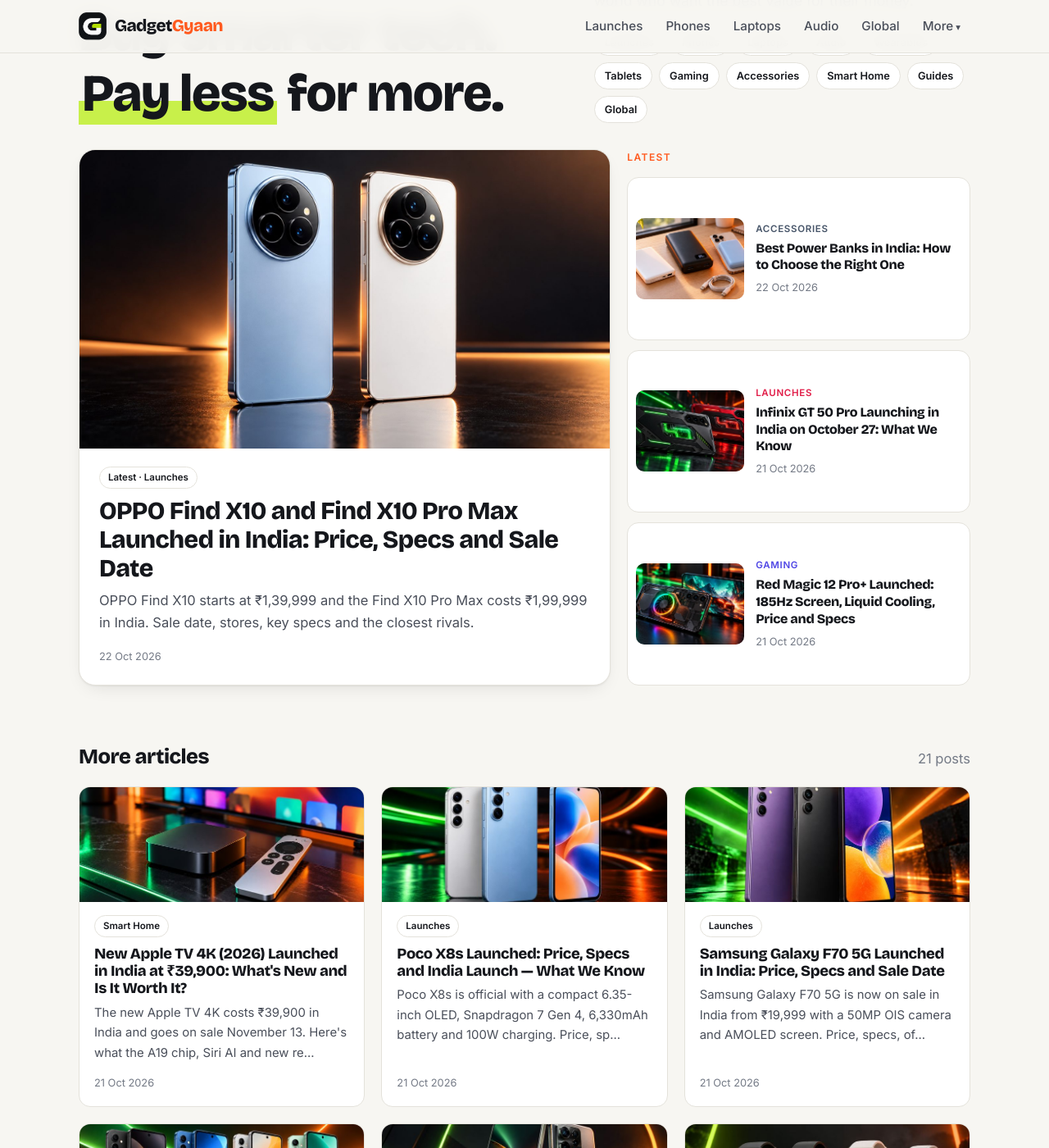
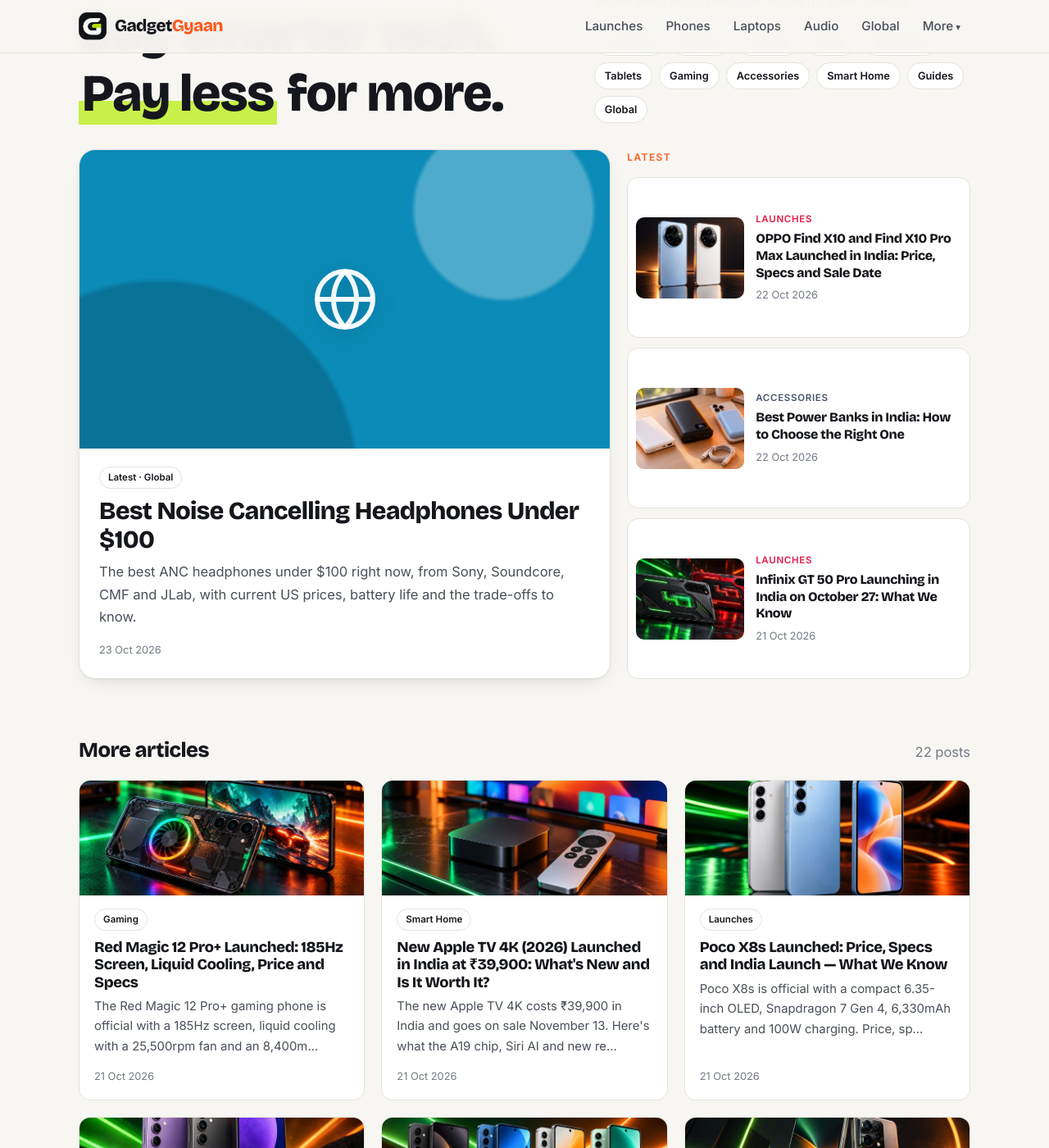
Before and after one commit to kiteksood167/kiteksood167.github.io, a Jekyll site: the page built from index.html, in a window 1280 px wide and 1400 px high, scrolled down 193 px. Shown: the whole window at 82% size. Built offline with Jekyll 4.4.1, drawn with Linux system fonts in a browser that asks for light colours; part of the change alters nothing that is shown.

Commit message:
New post: Best Noise Cancelling Headphones Under $100
Co-Authored-By: Claude <noreply@anthropic.com>

```diff
--- a/_data/content_plan.yml
+++ b/_data/content_plan.yml
@@ -2,13 +2,6 @@
 # The daily task writes the entry for today's date. If an image with the listed
 # `image` file name exists in assets/images/, it is used as the cover.
 # Launch posts (6:48 PM) are news-driven and are not planned here.
-
-- date: 2026-10-22
-  audience: India
-  category: Accessories
-  title: "Best Power Banks in India: How to Choose the Right One"
-  slug: best-power-banks-india
-  image: best-power-banks-india.jpg
 
 - date: 2026-10-23
   audience: Global
--- a/_posts/2026-10-21-best-budget-phones-under-300.md
+++ b/_posts/2026-10-21-best-budget-phones-under-300.md
@@ -86,7 +86,7 @@ A few popular phones no longer fit under $300 at full price. The Moto G Power (2
 
 Before buying an unlocked phone, check your carrier's compatibility page to make sure the model works on its network.
 
-**Related reading:** [Unlocked vs Carrier Phones: Which Should You Buy in 2026?](/unlocked-vs-carrier-phones/) · [Fast Charging Explained: Watts, USB-C PD and the Right Charger](/fast-charging-explained/)
+**Related reading:** [Unlocked vs Carrier Phones: Which Should You Buy in 2026?](/unlocked-vs-carrier-phones/) · [Fast Charging Explained: Watts, USB-C PD and the Right Charger](/fast-charging-explained/) · [Best Noise Cancelling Headphones Under $100](/best-noise-cancelling-headphones-under-100/)
 
 ## The bottom line
 
--- /dev/null
+++ b/_posts/2026-10-23-best-noise-cancelling-headphones-under-100.md
@@ -0,0 +1,88 @@
+---
+title: "Best Noise Cancelling Headphones Under $100"
+description: "The best ANC headphones under $100 right now, from Sony, Soundcore, CMF and JLab, with current US prices, battery life and the trade-offs to know."
+date: 2026-10-23 08:47:00 +0530
+category: Global
+also_in: [Audio]
+tags: [headphones, noise cancelling, anc, buying guide, sony, soundcore, cmf, jlab, usa, uk]
+affiliate: true
+---
+
+You no longer need to spend $300 or more to block out a noisy commute or open-plan office. In October 2026, several over-ear headphones with active noise cancellation (ANC) sell for under $100, and a few of them come close to the premium models on battery life and features. Here are the ones worth buying, and what you give up compared with a flagship pair.
+
+<!--more-->
+
+## Quick picks
+
+| Headphones | Price (Oct 2026) | Battery (ANC on) | Hi-res codec | Multipoint | Best for |
+|---|---|---|---|---|---|
+| Sony WH-CH720N | around $88 (list $179.99) | up to 35 hours | No (SBC, AAC) | Yes | Most people, light weight |
+| Soundcore Space One | around $85 to $100 | up to 40 hours | LDAC | Yes | Strong ANC for the money |
+| CMF Headphone Pro | around $79 | up to 50 hours | LDAC | Yes (dual device) | Battery life and style |
+| JLab JBuds Lux ANC | list $79.99, often around $50 on sale | 40+ hours | No | Yes | Tightest budgets |
+
+Prices are US prices seen at Amazon, Walmart and Target in October 2026. Headphone prices change almost weekly, so check before you buy.
+
+## 1. Sony WH-CH720N: the best pick for most people
+
+Sony's entry-level noise cancelling headphones have a list price of $179.99, but in October 2026 they are selling for around $88 at Amazon and Walmart. At that price, they are the easiest recommendation on this list. In the UK, they have been listed for around £63.
+
+The biggest draw is comfort. At 192 grams, Sony calls them its lightest wireless ANC headphones, and the low weight makes a real difference on long flights or a full workday. Battery life is rated at up to 35 hours with ANC on and 50 hours with it off, and a three-minute charge adds about an hour of playback.
+
+Reviewers praise the noise cancellation and Sony's Adaptive Sound Control, which adjusts the sound settings based on what you're doing. The Sony app also offers an EQ, and the headphones support Bluetooth multipoint, so you can stay connected to a phone and a laptop at the same time.
+
+The trade-offs: the plastic build feels cheap, the headphones don't fold, there's no carrying case, the microphone quality is only average, and there's no LDAC support or wear detection (music won't pause when you take them off).
+
+{% include buy.html name="Sony WH-CH720N Noise Canceling Headphones" query="Sony WH-CH720N" store="us" note="Light, comfortable, often half price" %}
+
+## 2. Soundcore Space One: strong noise cancelling for the money
+
+Anker's Soundcore Space One has a $99.99 list price, and it recently dipped to around $85 at Target, while Walmart and Newegg list it at about $100. It's a good choice if blocking noise is your top priority.
+
+It uses adaptive ANC, which adjusts the strength of the noise cancelling based on your surroundings. Battery life is rated at up to 40 hours with ANC on and 55 hours with it off, and a five-minute charge gives around four hours of listening. It supports multipoint and the LDAC codec for higher-quality Bluetooth audio from Android phones.
+
+At 265 grams, it's noticeably heavier than the Sony, so it may feel less comfortable over a long day. If you can stretch your budget, Anker's newer Space 2 has an MSRP of $129.99 and is a top budget pick at SoundGuys, but it sits outside this price limit unless it's on sale.
+
+{% include buy.html name="Soundcore Space One ANC Headphones" query="Soundcore Space One headphones" store="us" note="Adaptive ANC, LDAC, 40 hours with ANC" %}
+
+## 3. CMF Headphone Pro: the longest battery life
+
+The CMF Headphone Pro comes from CMF, the budget brand of Nothing. It launched with a $99 list price and is currently selling for around $79 on Amazon.
+
+Battery life is the headline: CMF rates it at up to 50 hours with ANC on and up to 100 hours with ANC off. It supports LDAC and is Hi-Res Audio certified, and it can connect to two devices at once. The design also stands out, with a click-wheel style control and swappable ear cushions. The Nothing X app adds an EQ and a hearing-test-based sound profile.
+
+The downsides are worth knowing. At 283 grams, it's the heaviest pick here. The headphones don't fold, extra pairs of cushions cost about $25, and reviewers have raised concerns about build quality. Reviews of its noise cancelling are also mixed: SoundGuys measured strong noise reduction, while other comparisons rated it weaker than the Sony and Soundcore.
+
+{% include buy.html name="CMF Headphone Pro" query="CMF Headphone Pro" store="us" note="Up to 50 hours with ANC on" %}
+
+## 4. JLab JBuds Lux ANC: the best on a tight budget
+
+If you want to spend closer to $50, the JLab JBuds Lux ANC is the one to watch. Its list price is $79.99, but it regularly drops to around $50 on Amazon (it sold for $49.95 in a June 2026 deal).
+
+JLab rates it at more than 40 hours with ANC on and over 70 hours with it off, and it supports multipoint. SoundGuys named it its best pick under $100, noting good sound, comfort and USB-C audio support, along with an app with EQ. The catches are that it has no water resistance rating and fewer extra features than the pricier picks above. It's a sensible choice for a student, a second pair for the office, or anyone who wants basic noise cancelling without spending much.
+
+> **Tip:** Budget noise cancelling works best on steady, low sounds like airplane engines, bus rumble and air conditioning. It's less effective against voices and sudden noises. A good fit matters just as much as the ANC itself: if the ear cushions don't seal around your ears, even the best noise cancelling will sound weak.
+
+## What you give up under $100
+
+Cheaper ANC headphones have come a long way, but there are still gaps compared with premium models like Sony's 1000X series or Bose QuietComfort headphones:
+
+- **Noise cancelling strength:** Budget models reduce steady noise well, but premium pairs handle a wider range of sounds, including voices.
+- **Microphones:** Call quality in noisy places is usually the weakest point at this price.
+- **Build and extras:** Expect more plastic, fewer folding designs and fewer cases. Features like wear detection are often missing.
+- **Codecs:** LDAC only helps if you use an Android phone that supports it. iPhones use AAC, so the Sony sounds just as good as the others on an iPhone.
+
+## How to choose
+
+- **Want the most comfortable all-rounder?** Get the Sony WH-CH720N while it's around $88.
+- **Care most about blocking noise?** The Soundcore Space One is the better choice.
+- **Hate charging?** The CMF Headphone Pro lasts the longest between charges.
+- **Spending as little as possible?** Wait for a JLab JBuds Lux ANC deal near $50.
+
+Black Friday is about a month away, and headphones are among the most heavily discounted products each year. If none of these is at the price listed above, waiting a few weeks may save you more.
+
+**Related reading:** [TWS Earbuds Buying Guide: ANC, Codecs, Battery and Mics Explained Simply](/tws-earbuds-buying-guide/) · [Best Budget Phones Under $300 in 2026](/best-budget-phones-under-300/)
+
+## The bottom line
+
+For most people, the **Sony WH-CH720N** at around $88 is the best noise cancelling headphone under $100 right now, thanks to its light weight, solid ANC and multipoint support. Choose the **Soundcore Space One** if you want stronger noise cancelling and LDAC, the **CMF Headphone Pro** for the longest battery life, and watch for **JLab JBuds Lux ANC** sales if your budget is closer to $50.
```
